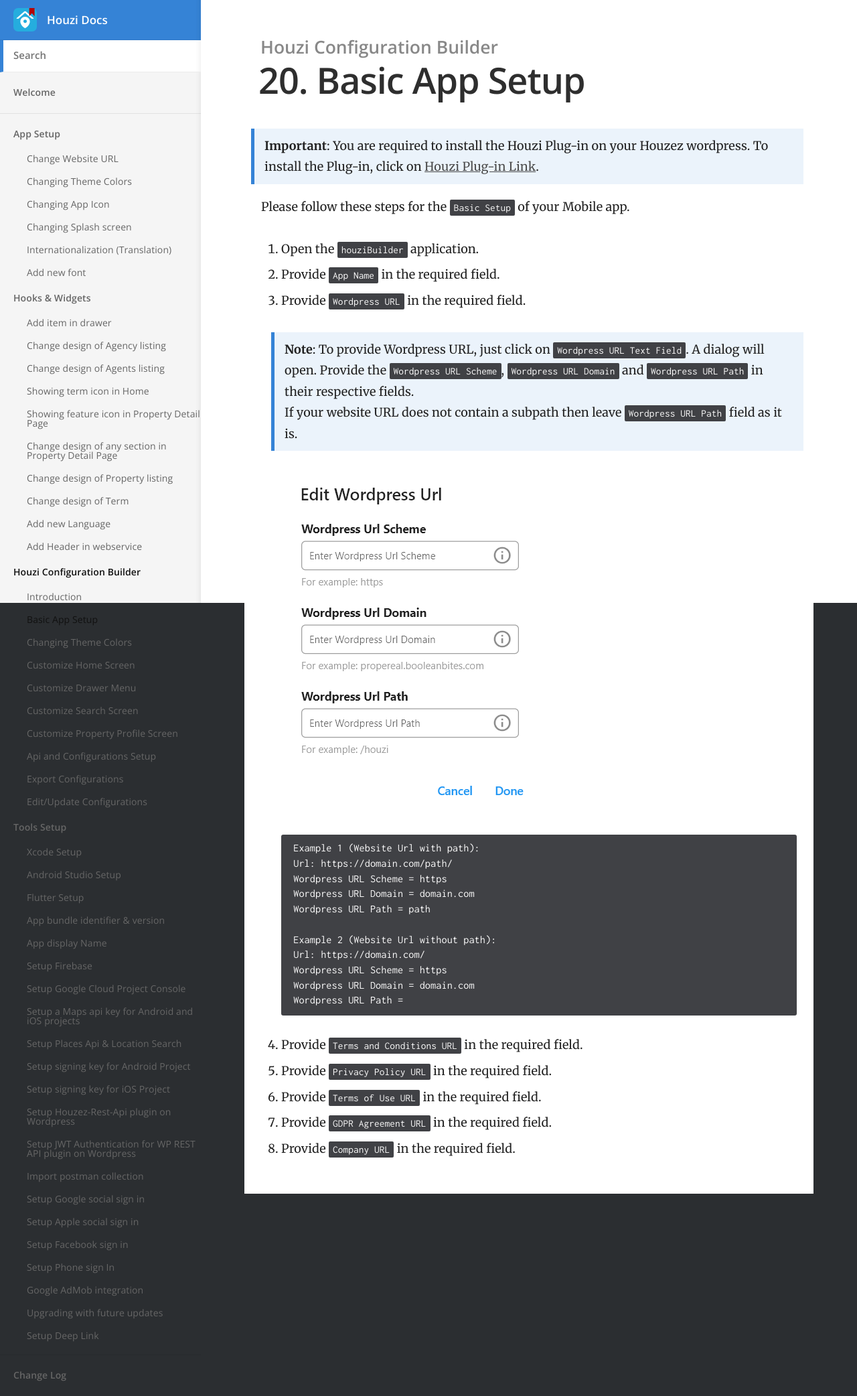
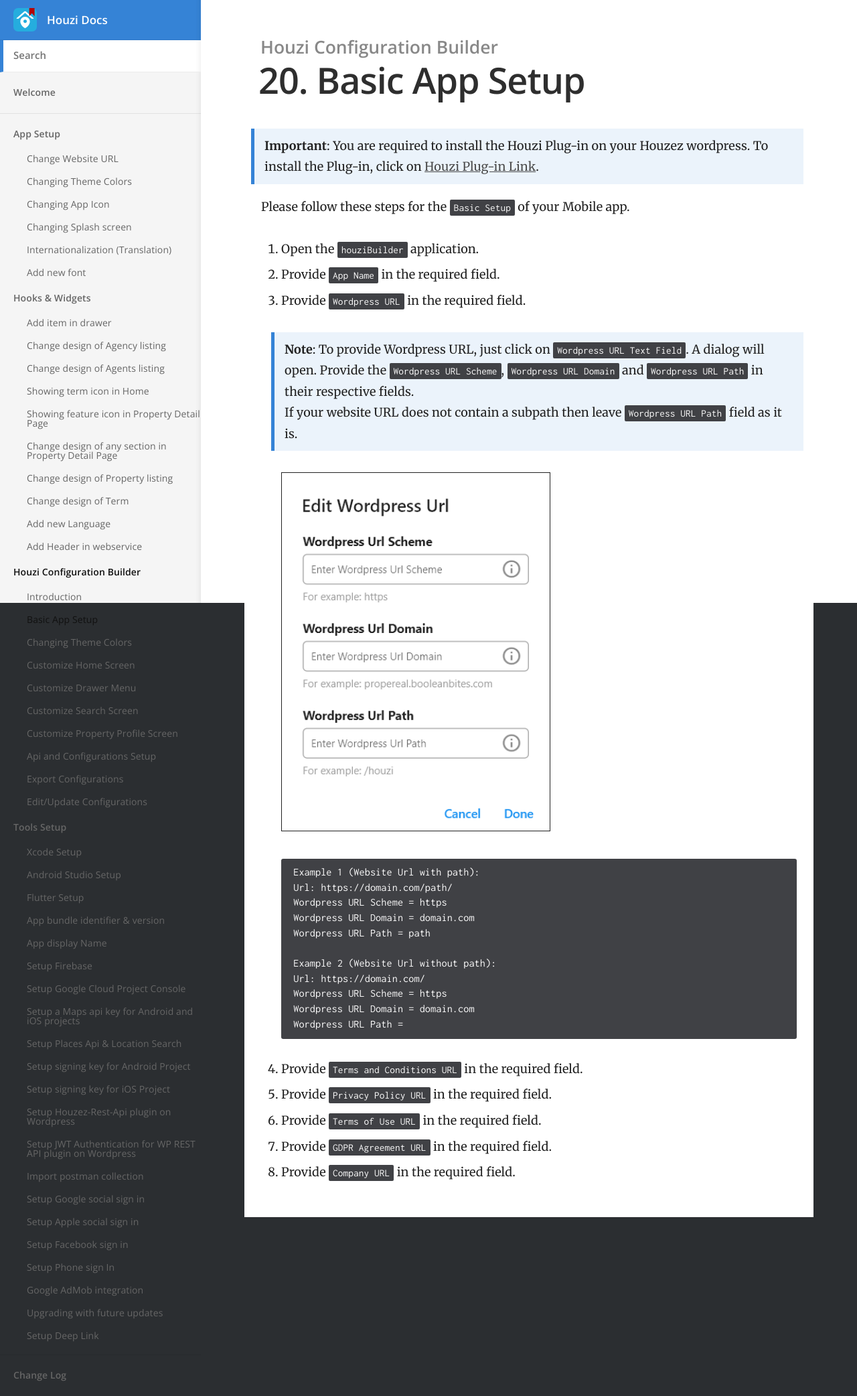
Before and after one commit to booleanbites/houzi-doc, a Jekyll site: the page built from _docs/houzi-config-builder/basic-setup.md, in a window 1280 px wide. Shown: the whole page at 67% size. Built offline with Jekyll 4.4.1, drawn with Linux system fonts in a browser that asks for light colours.

Commit message:
Testing 01 with image.

````diff
--- a/_docs/houzi-config-builder/basic-setup.md
+++ b/_docs/houzi-config-builder/basic-setup.md
@@ -15,7 +15,9 @@ Please follow these steps for the `Basic Setup` of your Mobile app.
     > **Note**: To provide Wordpress URL, just click on `Wordpress URL Text Field`. A dialog will open. Provide the `Wordpress URL Scheme`, `Wordpress URL Domain` and `Wordpress URL Path` in their respective fields.
     If your website URL does not contain a subpath then leave `Wordpress URL Path` field as it is.
 
-    ![Add URL Houzi Config builder](../../images/add-url-screenshot.png)
+    <!-- ![Add URL Houzi Config builder](../../images/add-url-screenshot.png) -->
+
+    <img src="../../images/add-url-screenshot.png" alt="add-url-screenshot" title="add-url-screenshot" height="500" width = "400" border= "1px solid"/>
 
     ```
     Example 1 (Website Url with path):
````
